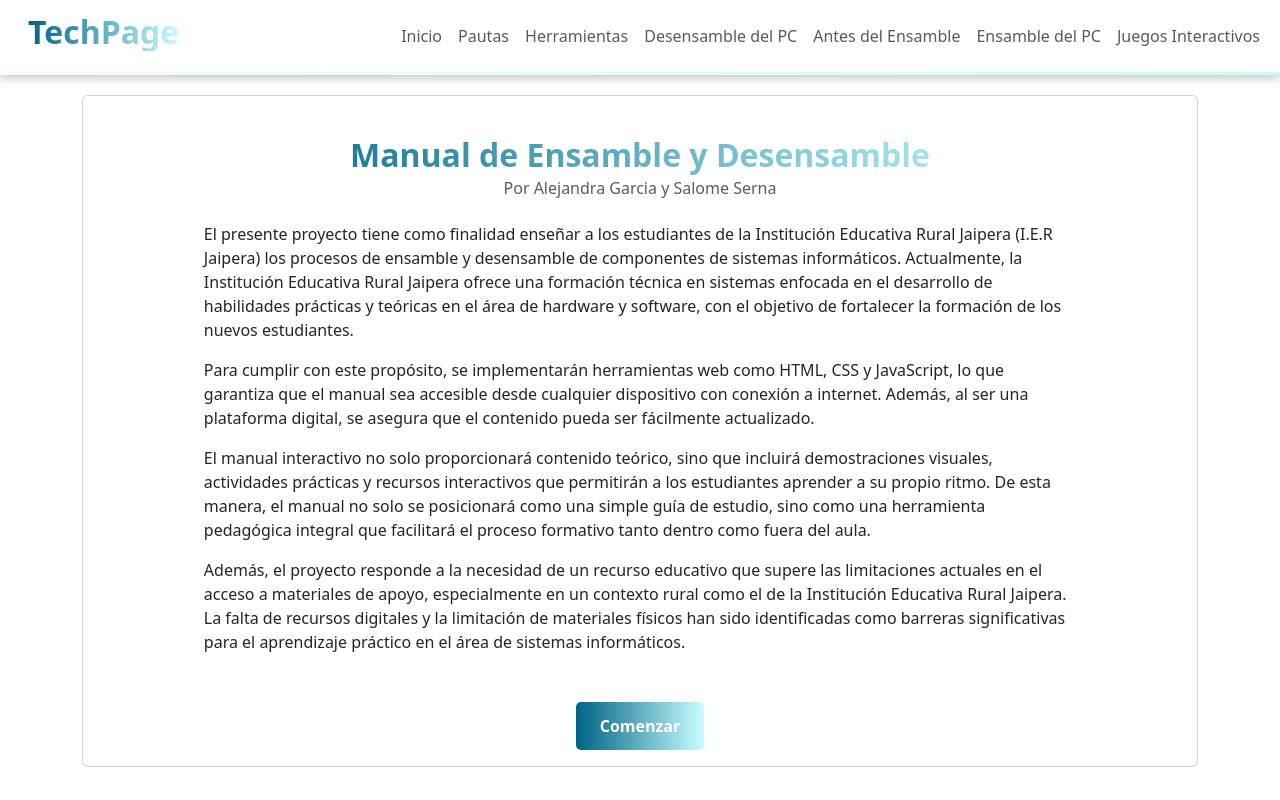
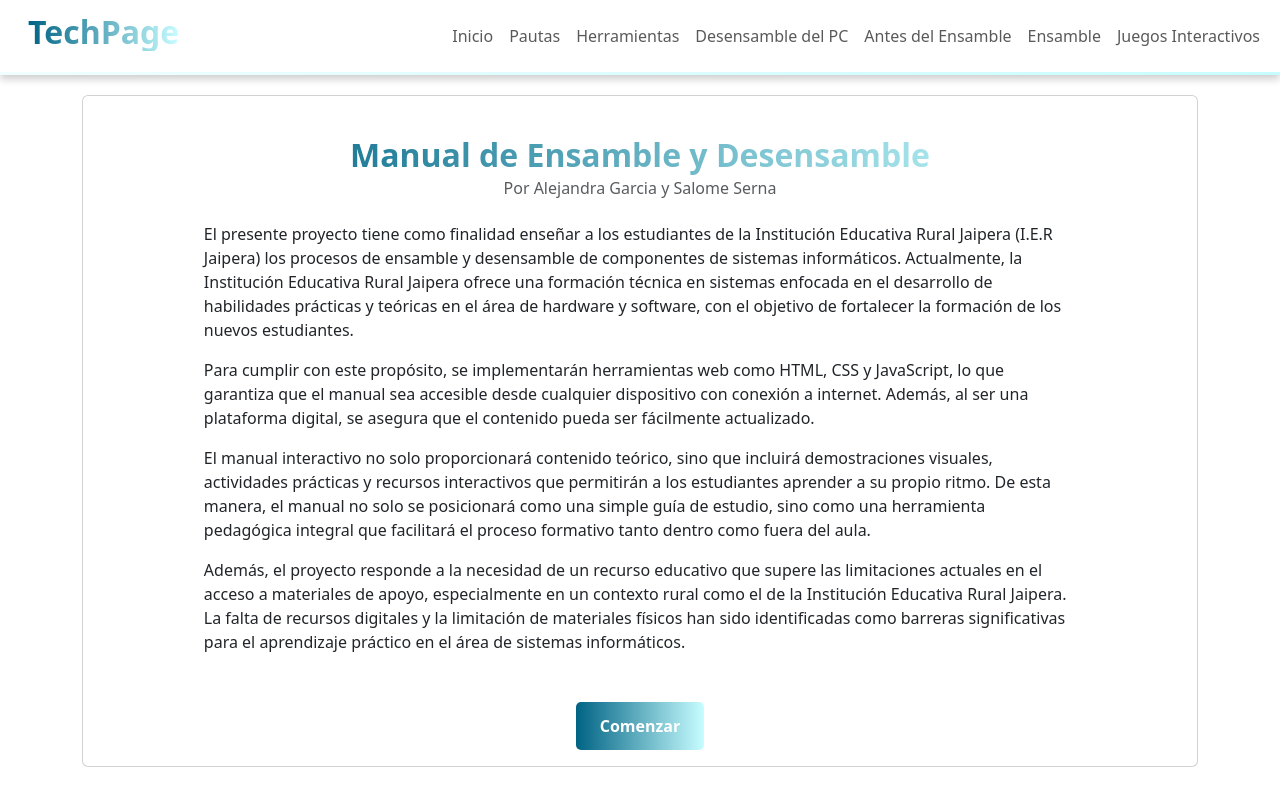
Before and after one commit to SamirJoseGil/proyecto-aleja-react, a React (Vite) app: page /Manual in a window 1280 px wide. Shown: the top 800 px of the page. Built offline with nearby package versions, Linux system fonts and the light colour scheme.

Commit message:
Update PrincipalPage.tsx

```diff
--- a/src/components/PrincipalPage.tsx
+++ b/src/components/PrincipalPage.tsx
@@ -1,6 +1,6 @@
-import { useState } from 'react';
+import { useState, useRef } from 'react';
 import { Routes, Route, Link, useNavigate } from 'react-router-dom';
-import { Navbar, Nav, Container, Offcanvas } from 'react-bootstrap';
+import { Navbar, Container, Offcanvas, Nav } from 'react-bootstrap';
 
 import Pautas from '../Pages/Pautas';
 import Herramientas from '../Pages/Herramientas';
@@ -28,28 +28,52 @@ export default function PrincipalPage() {
     navigate(routes[newPage]);
   };
 
+
+  const offcanvasRef = useRef<HTMLDivElement>(null);
+
+  const handleClose = () => {
+    if (offcanvasRef.current) {
+      const offcanvasElement = offcanvasRef.current;
+      const bsOffcanvas = (window as any).bootstrap.Offcanvas.getInstance(offcanvasElement);
+      if (bsOffcanvas) {
+        bsOffcanvas.hide();
+      }
+    }
+  };
+
   return (
     <div>
-      <header>
+     <header>
         <Navbar expand="lg" className="bd-body-tertiary custom-bottom-border">
           <Container fluid>
             <Navbar.Brand href="/" className="d-flex align-items-center">
               <h2 className='custom-title margin-left'>TechPage</h2>
             </Navbar.Brand>
             <Navbar.Toggle aria-controls='offcanvasNavbar' />
-            <Navbar.Offcanvas id='offcanvasNavbar' aria-labelledby='navbarScrollingDropdown' placement='end'>
-              <Offcanvas.Header>
+            <Navbar.Offcanvas
+              id='offcanvasNavbar'
+              aria-labelledby='offcanvasNavbarLabel'
+              placement='end'
+              ref={offcanvasRef}
+            >
+              <Offcanvas.Header closeButton>
                 <Offcanvas.Title id='offcanvasNavbarLabel'>Menú de Navegación</Offcanvas.Title>
               </Offcanvas.Header>
               <Offcanvas.Body>
                 <Nav className='ms-auto'>
-                  <Nav.Link as={Link} to='/Manual'>Inicio</Nav.Link>
-                  <Nav.Link as={Link} to='/Manual/Pautas'>Pautas</Nav.Link>
-                  <Nav.Link as={Link} to='/Manual/Herramientas'>Herramientas</Nav.Link>
-                  <Nav.Link as={Link} to='/Manual/Desensamble'>Desensamble del PC</Nav.Link>
-                  <Nav.Link as={Link} to='/Manual/AntesDelEnsamble'>Antes del Ensamble</Nav.Link>
-                  <Nav.Link as={Link} to='/Manual/Ensamble'>Ensamble del PC</Nav.Link>
-                  <Nav.Link as={Link} to='/Manual/JuegosInteractivos'>Juegos Interactivos</Nav.Link>
+                  <Nav.Link as={Link} to='/Manual' onClick={handleClose}>Inicio</Nav.Link>
+                  <hr />
+                  <Nav.Link as={Link} to='/Manual/Pautas' onClick={handleClose}>Pautas</Nav.Link>
+                  <hr />
+                  <Nav.Link as={Link} to='/Manual/Herramientas' onClick={handleClose}>Herramientas</Nav.Link>
+                  <hr />
+                  <Nav.Link as={Link} to='/Manual/Desensamble' onClick={handleClose}>Desensamble del PC</Nav.Link>
+                  <hr />
+                  <Nav.Link as={Link} to='/Manual/AntesDelEnsamble' onClick={handleClose}>Antes del Ensamble</Nav.Link>
+                  <hr />
+                  <Nav.Link as={Link} to='/Manual/Ensamble' onClick={handleClose}>Ensamble</Nav.Link>
+                  <hr />
+                  <Nav.Link as={Link} to='/Manual/JuegosInteractivos' onClick={handleClose}>Juegos Interactivos</Nav.Link>
                 </Nav>
               </Offcanvas.Body>
             </Navbar.Offcanvas>
```
